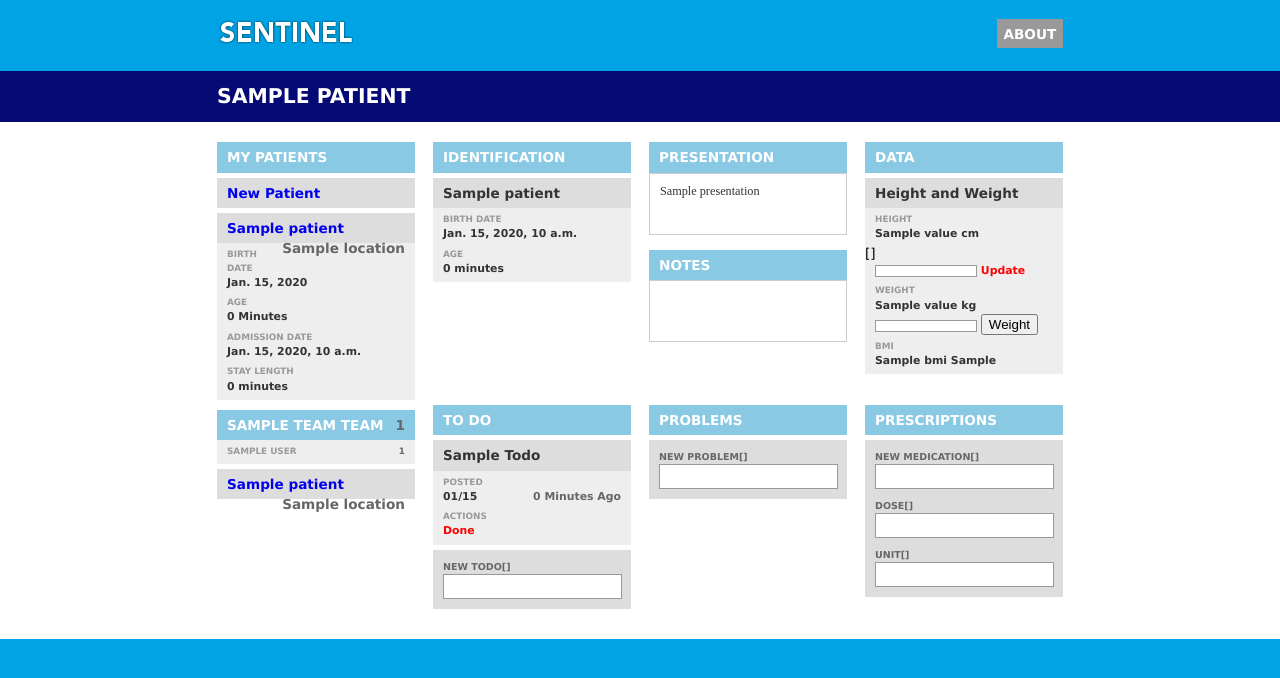
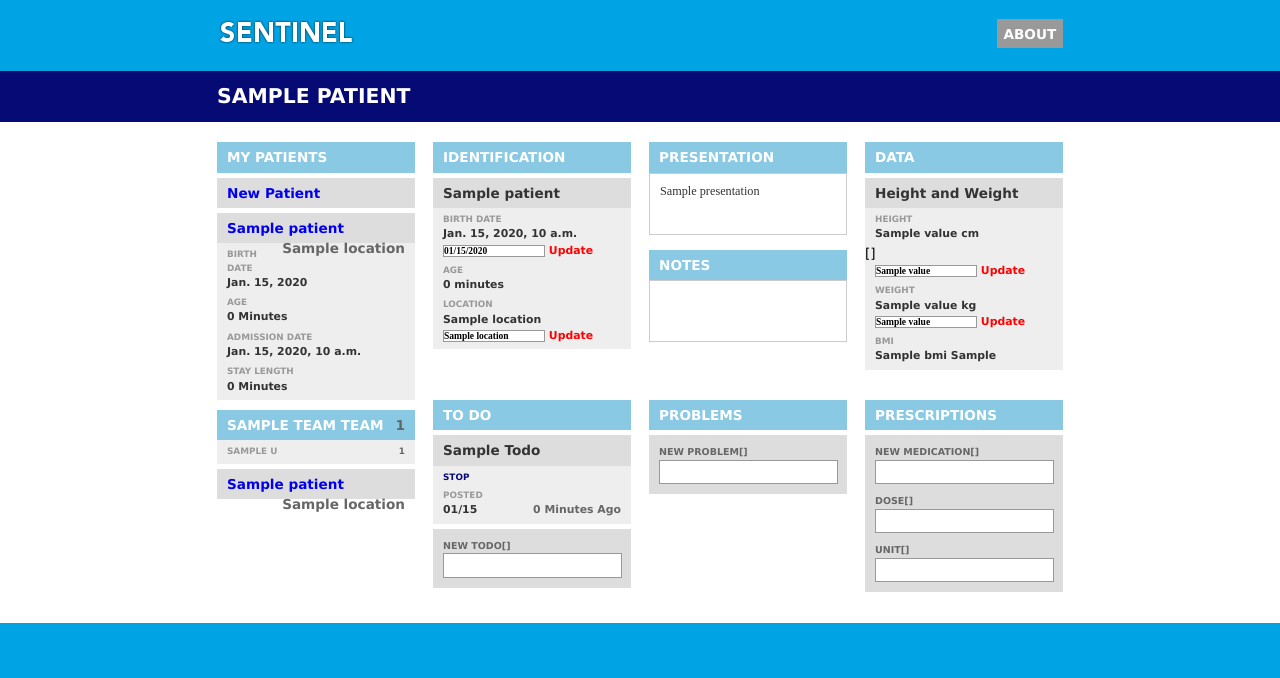
Before and after one commit to rogeriofalcone/sappira, a Django app: template templates/patient_detail.html in a window 1280 px wide. Shown: the top 678 px of the page. Run offline with Django 3.2, Linux system fonts and the light colour scheme; the template is opened without the code that fills it: most values are stand-ins (such as "Sample title", 1, 10 or a date in 2020); parts of the project's set-up code (start-up, migrations or seed data) failed here and were passed over.

Commit message:
Messing around with forms to improve standardization

```diff
--- a/static/georgetown.js
+++ b/static/georgetown.js
@@ -1,5 +1,7 @@
 $(document).ready(function() {
 	// Sizing Functions
+
+	$(".hidse").hide();
 
 	$("textarea").each(function() {
 		//FIXME Inelegant Solution
@@ -15,16 +17,16 @@
 	});
 
 	$("li, dd").live("click", function(event){
-		$(this).next(".details").toggle("blind");
+		$(this).next(".hide").toggle("blind");
 	});
-
+/*
 	$("#prescription-list li, #problem-list li").live("mouseenter", function(event){
 		$(this).children(".button").show();
 	});
 	$("#prescription-list li, #problem-list li").live("mouseleave", function(event){
 		$(this).children(".button").hide();
 	});
-
+*/
 	$("#problem-add-form").live("keypress", function (e) {
 	   if ( e.keyCode == 13 ){
 			e.preventDefault();
--- a/static/residency.css
+++ b/static/residency.css
@@ -89,16 +89,12 @@
 padding: 5px 10px 5px 10px;
 background: #89c9e3;
 }
-.unit li:first-child {
-}
-
-
 .unit li {
 font-weight: bold;
 margin: 5px 0 0 0;
 padding: 5px 10px 5px 10px;
 color: #333;
-background: #DDD;
+background: #ddd;
 }
 .unit dl {
 background: #EEE;
@@ -220,27 +216,23 @@
 .right {
 float: right;
 }
-.button {
+
+.actions {
+color: #060a75;
+background: #eee;
+font-size: .65em;
+text-transform: uppercase;
+text-align: left;
+}
+.actions a {
+	color: #060a75;
 cursor: pointer;
-padding: 2px;
-height: 16px;
-width: 16px;
-float: right;
-display: none;
 }
-.stop {
-background: url("images/icons/document--minus.png") no-repeat;
+.actions li {
+background: #eee;
+padding: 0px 10px 0 10px;
+display: inline-block;
 }
-.edit {
-background: url("images/icons/document--pencil.png") no-repeat;
-}
-.add {
-background: url("images/icons/document--plus.png") no-repeat;
-}
-.hide {
-display: none;
-}
-
 /*
 Buttons
 */
--- a/templates/base.html
+++ b/templates/base.html
@@ -70,7 +70,7 @@
 									<dt>Admission Date</dt>
 										<dd>{{ patient.created_date }}</dd>
 									<dt>Stay Length</dt>
-										<dd>{{ patient.created_date|timesince }}</dd>
+										<dd>{{ patient.created_date|timesince|title }}</dd>
 								</dl>
 							{% empty %}
 								<li>No Patients</li>
--- a/templates/identification_list.html
+++ b/templates/identification_list.html
@@ -3,14 +3,25 @@
 <dl class="details">
 	<dt>Birth Date</dt>
 		<dd>{{ patient.birth_date }}</dd>
-		<dd class="hide"><form method="post">{% csrf_token %}
-			<input type="hidden" name="birth_date_form" value="True" />
-			<input type="hidden" name="patient" value="{{ patient.id }}" />
-			<input type="text" name="birth_date" value="{{ patient.birth_date|date:"m/d/Y" }}"/>
-		<a class="button">Update</a>
+		<dd class="hide">
+			<form method="post">{% csrf_token %}
+				<input type="hidden" name="birth_date_form" value="True" />
+				<input type="hidden" name="patient" value="{{ patient.id }}" />
+				<input type="text" name="birth_date" value="{{ patient.birth_date|date:"m/d/Y" }}"/>
+				<a class="submit">Update</a>
+			</form>
 		</dd>
-		</form>
 	<dt>Age</dt>
 		<dd>{{ patient.birth_date|timesince }}</dd>
+	<dt>Location</dt>
+		<dd>{{ patient.location }}</dd>
+		<dd class="hide">
+			<form method="post">{% csrf_token %}
+				<input type="hidden" name="location_form" value="True" />
+				<input type="hidden" name="patient" value="{{ patient.id }}" />
+				<input type="text" name="birth_date" value="{{ patient.location }}"/>
+				<a class="submit">Update</a>
+			</form>
+		</dd>
 </dl>
 </ul>
--- a/templates/patient_detail.html
+++ b/templates/patient_detail.html
@@ -42,8 +42,8 @@
 						<form method="post">{% csrf_token %}
 							<input type="hidden" name="height_form" value="True" />
 							<input type="hidden" name="patient" value="{{ patient.id }}" />
-							<input type="text" name="value" />
-						<a>Update</a>
+							<input type="text" name="value" value="{{ patient.height_set.latest.value }}"/>
+						<a class="submit">Update</a>
 						</form>
 					</dd>
 					<dt>Weight</dt>
@@ -52,8 +52,8 @@
 						<form method="post">{% csrf_token %}
 							<input type="hidden" name="weight_form" value="True" />
 							<input type="hidden" name="patient" value="{{ patient.id }}" />
-							<input type="text" name="value" />
-						<button type="submit">Weight</button>
+							<input type="text" name="value" value="{{ patient.weight_set.latest.value }}" />
+							<a class="submit">Update</a>
 					</form>
 					</dd>
 
--- a/templates/prescription_list.html
+++ b/templates/prescription_list.html
@@ -10,8 +10,8 @@
 					<a class="prescription-stop stop button"></a>
 				</form>
 			</li>
+			<span class="hide">
 			<dl class="details">
-
 				<dt>Details</dt>
 					<dd>{{ prescription.name|title }}{{ prescription.dose }}{{ prescription.unit }} {{ prescription.schedule|upper }}</dd>
 					<form id="prescription-edit-form" class="quick-form" method="post">{% csrf_token %}
@@ -20,6 +20,7 @@
 				<dt>Duration</dt>
 					<dd>{{ prescription.start_date|timesince }}</dd>
 			</dl>
+			</span>
 		{% endif %}
 	{% endfor %}
 	<form id="prescription-add-form" class="quick-form" method="post">{% csrf_token %}
--- a/templates/problem_list.html
+++ b/templates/problem_list.html
@@ -1,23 +1,4 @@
 <ul id="problem-list">
-	{% for problem in patient.problem_set.all %}
-		{% if problem.active %}
-			<li>
-				<form class="button-form" method="post" action="">{% csrf_token %}
-				{{ problem.name|title }}
-				<input type="hidden" name="patient" class="patient-value" value="{{ patient.id }}" />
-				<input type="hidden" name="problem" id="id_problem" value="{{ problem.id }}" />
-				<a class="right problem-edit edit button"></a>
-				<a class="right problem-stop stop button"></a>
-				</form>
-			</li>
-			<dl class="details">
-				<dt>Started</dt>
-					<dd>{{ problem.start_date|date:"m/d"}}</dd>
-				<dt>Duration
-					<dd>{{ problem.start_date|timesince }}</dd>
-			</dl>
-		{% endif %}
-	{% endfor %}
 	<form id="problem-add-form" class="quick-form" method="post" >{% csrf_token %}
 		<li>
 			<input type="hidden" name="problem_form" value="True" />
@@ -29,4 +10,29 @@
 			</table>
 		</li>
 	</form>
+	{% for problem in patient.problem_set.all %}
+		{% if problem.active %}
+			<li>
+				{{ problem.name|title }}
+			</li>
+			<div class="hide">
+				<dl class="details">
+					<dt>Started</dt>
+						<dd>{{ problem.start_date|date:"m/d"}}</dd>
+					<dt>Duration</dt>
+						<dd>{{ problem.start_date|timesince }}</dd>
+				</dl>
+				<div class="actions">
+					<ul>
+						<form class="button-form" method="post" action="">{% csrf_token %}
+						<input type="hidden" name="patient" class="patient-value" value="{{ patient.id }}" />
+						<input type="hidden" name="problem" id="id_problem" value="{{ problem.id }}" />
+						<li><a class="problem-edit">Edit</a></li>
+						<li><a class="problem-stop">Stop</a></li>
+						</form>
+					</ul>
+				</div>
+			</div>
+		{% endif %}
+	{% endfor %}
 </ul>
--- a/templates/team_list.html
+++ b/templates/team_list.html
@@ -3,7 +3,7 @@
 	<div class="unit">
 	<dl class="details">
 	{% for user in team.users.all %}
-		<dt>{{ user.first_name }} {{ user.last_name }}<span class="right quiet">{{ user.get_profile.pager_phone_number }}</span></dt>
+		<dt>{{ user.first_name|slice:":10" }} {{ user.last_name|slice:":1" }}<span class="right quiet">{{ user.get_profile.pager_phone_number }}</span></dt>
 	{% endfor %}
 	</dl>
 	<ul class="patient-list">
--- a/templates/todo_list.html
+++ b/templates/todo_list.html
@@ -3,22 +3,26 @@
 <ul id="todo-list">
 	{% for todo in patient.todo_set.all %}
 		{% if not todo.done %}
-			<li {% if todo.created_date|timeuntil < todo.created_date|timesince %} class="alert" {% endif %} >
+			<li {% if todo.created_date|timeuntil < todo.created_date|timesince %} class="alert" {% endif %}>
 				{{ todo.name|title }}
 			</li>
-			<dl class="details">
-				<dt>Posted</dt>
-				<dd>{{ todo.created_date|date:"m/d"}} <span class="quiet right">{{ todo.created_date|timesince|title }} Ago</span></dd>
-				<dt>Actions</dt>
-					<dd>
+			<div class="hide">
+				<div class="actions">
+					<ul>
 						<form class="button-form" method="post" action="/todo/stop">{% csrf_token %}
 						<input type="hidden" name="patient" class="patient-value" value="{{ patient.id }}" />
 						<input type="hidden" name="todo" id="id_todo" value="{{ todo.id }}" />
-							<a class="submit">Done</a>
+						<ul>
+							<li><a class=" submit ">Stop</a></li>
+						</ul>
 						</form>
-					</dd>
-			</dl>
-
+					</ul>
+				</div>
+				<dl class="details">
+					<dt>Posted</dt>
+					<dd>{{ todo.created_date|date:"m/d"}} <span class="quiet right">{{ todo.created_date|timesince|title }} Ago</span></dd>
+				</dl>
+			</div>
 		{% endif %}
 	{% endfor %}
 	<form id="todo-add-form" method="post" >{% csrf_token %}
```
Also changed, not shown: georgetown.db, static/images/icons/arrow-circle-double.png (added), static/images/icons/minus-circle.png (added), static/images/icons/plus-circle.png (added).
